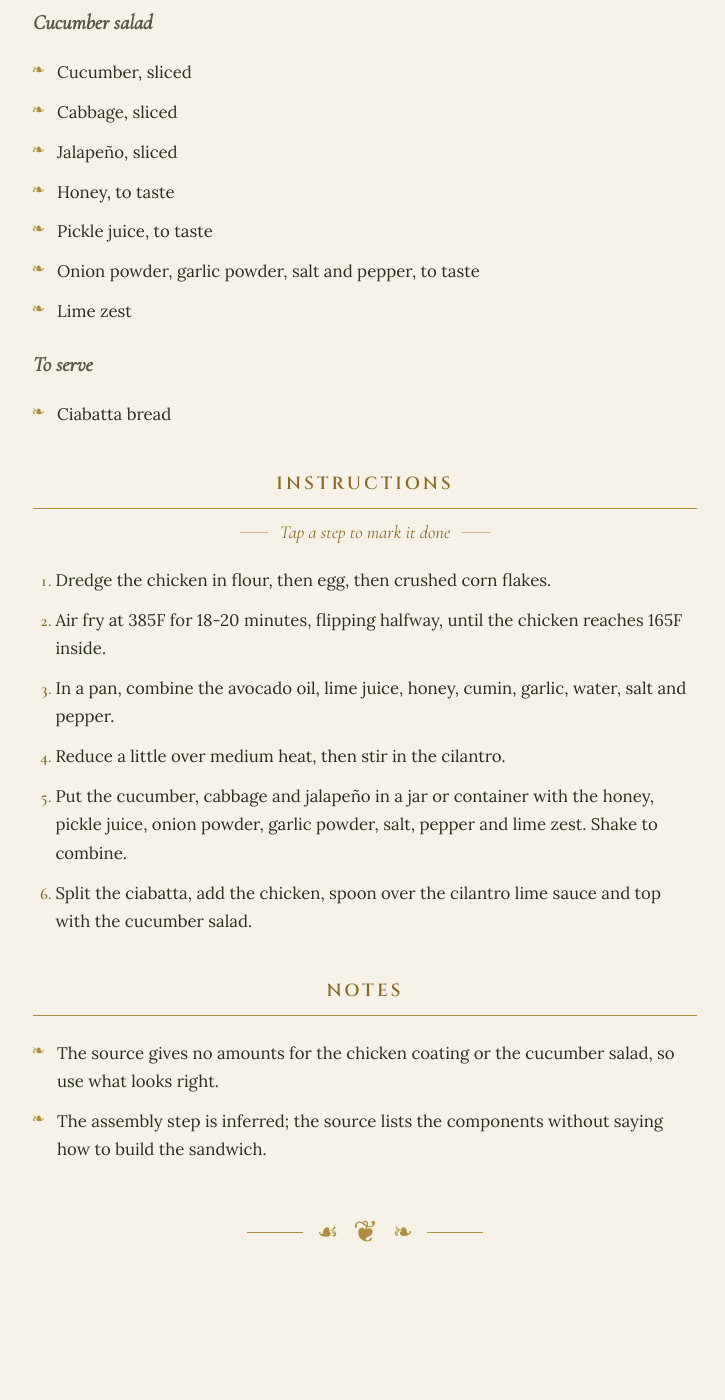
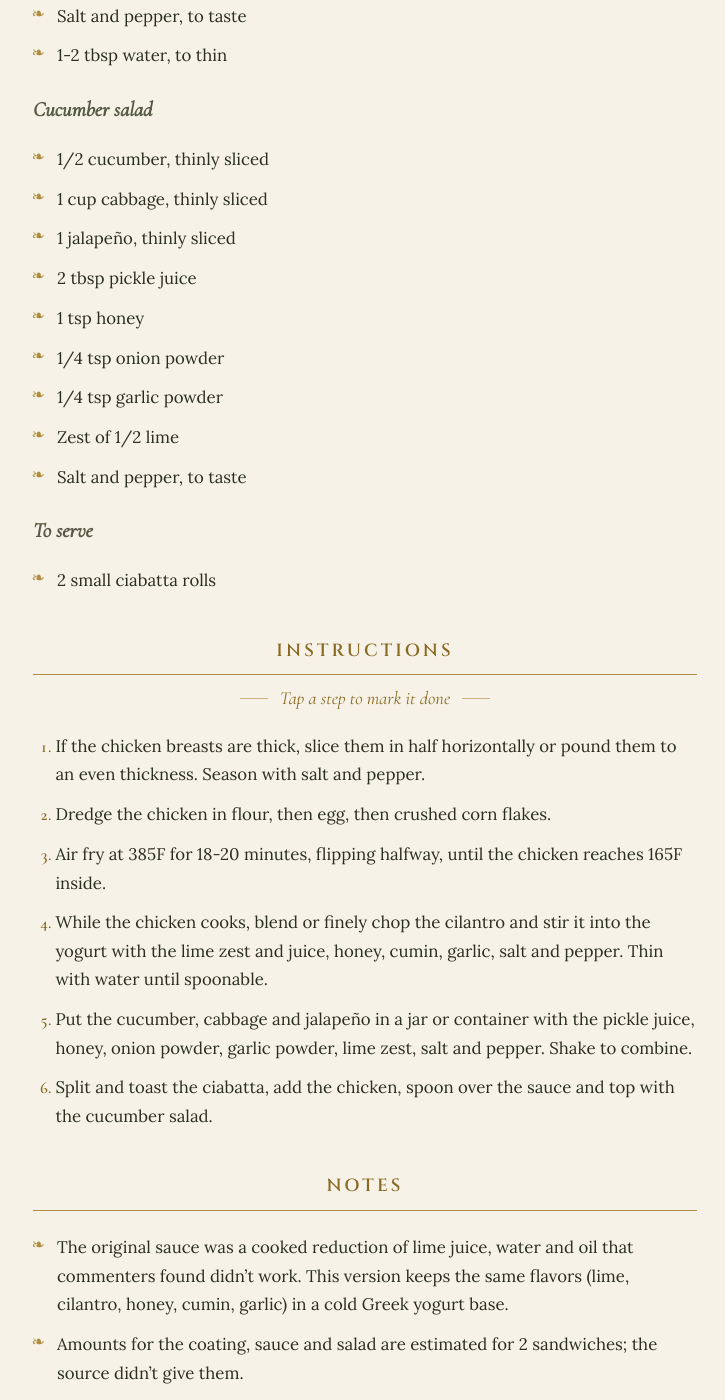
Before and after one commit to chrisbellotti/local-recipe-host, a Jekyll site: the page built from _recipes/cilantro-lime-honey-chicken-sandwich.md, in a window 1280 px wide and 1400 px high, scrolled down 1546 px. Shown: the whole window, without its empty margins (275-1000 px from the left). Built offline with Jekyll 4.4.1, drawn with Linux system fonts in a browser that asks for light colours; before the commit the page ends 2858 px from its top, so only the background shows below that; some of the changed text lies outside the part shown.

Commit message:
Update recipe: Crispy Cilantro Lime Honey Chicken Sandwich
Co-Authored-By: Claude Opus 5.5 <noreply@anthropic.com>

```diff
--- a/_recipes/cilantro-lime-honey-chicken-sandwich.md
+++ b/_recipes/cilantro-lime-honey-chicken-sandwich.md
@@ -1,61 +1,65 @@
 ---
 title: Crispy Cilantro Lime Honey Chicken Sandwich
-summary: Cornflake-crusted air-fried chicken on ciabatta with a honey cilantro lime sauce and a quick pickled cucumber salad.
+summary: Cornflake-crusted air-fried chicken on ciabatta with a creamy yogurt cilantro lime sauce and a quick pickled cucumber salad.
 source_type: other
 added: 2026-09-29
+servings: 2
 tags: [chicken, sandwich, lunch, dinner, high-protein]
 macros:
-  calories: 444
-  protein: 46
-  carbs: 42
-  fat: 8
-macros_note: Per sandwich. Calories and protein for the chicken, sauce and ciabatta are the creator's; carbs, fat and the cucumber salad are estimated.
+  calories: 507
+  protein: 54
+  carbs: 54
+  fat: 7
+macros_note: Estimated per sandwich from the amounts below, counting about two-thirds of the dredge as sticking to the chicken; ciabatta uses the creator's 115 cal roll.
 ---
 
 ## Ingredients
 
 ### Crispy chicken
 
-- Chicken breast
-- Flour
-- Egg, beaten
-- Corn flakes, crushed
+- 2 chicken breasts (about 6 oz / 170g each)
+- 1/4 cup (30g) flour
+- 1 egg, beaten
+- 1 1/2 cups (40g) corn flakes, crushed
+- Salt and pepper
 
-### Cilantro lime sauce
+### Cilantro lime yogurt sauce
 
-- 1 tbsp avocado oil
-- 1/2 cup lime juice
-- 1 tbsp honey
-- 1 tsp cumin
-- 3 garlic cloves, chopped
-- 1/2 cup water
-- 1/2 cup cilantro, chopped
+- 1/2 cup (120g) 0% Greek yogurt
+- 1/4 cup cilantro, packed
+- 1 lime, zested and juiced (about 2 tbsp juice)
+- 1 tsp honey
+- 1/2 tsp cumin
+- 1 garlic clove, grated
 - Salt and pepper, to taste
+- 1-2 tbsp water, to thin
 
 ### Cucumber salad
 
-- Cucumber, sliced
-- Cabbage, sliced
-- Jalapeño, sliced
-- Honey, to taste
-- Pickle juice, to taste
-- Onion powder, garlic powder, salt and pepper, to taste
-- Lime zest
+- 1/2 cucumber, thinly sliced
+- 1 cup cabbage, thinly sliced
+- 1 jalapeño, thinly sliced
+- 2 tbsp pickle juice
+- 1 tsp honey
+- 1/4 tsp onion powder
+- 1/4 tsp garlic powder
+- Zest of 1/2 lime
+- Salt and pepper, to taste
 
 ### To serve
 
-- Ciabatta bread
+- 2 small ciabatta rolls
 
 ## Instructions
 
-1. Dredge the chicken in flour, then egg, then crushed corn flakes.
-2. Air fry at 385F for 18-20 minutes, flipping halfway, until the chicken reaches 165F inside.
-3. In a pan, combine the avocado oil, lime juice, honey, cumin, garlic, water, salt and pepper.
-4. Reduce a little over medium heat, then stir in the cilantro.
-5. Put the cucumber, cabbage and jalapeño in a jar or container with the honey, pickle juice, onion powder, garlic powder, salt, pepper and lime zest. Shake to combine.
-6. Split the ciabatta, add the chicken, spoon over the cilantro lime sauce and top with the cucumber salad.
+1. If the chicken breasts are thick, slice them in half horizontally or pound them to an even thickness. Season with salt and pepper.
+2. Dredge the chicken in flour, then egg, then crushed corn flakes.
+3. Air fry at 385F for 18-20 minutes, flipping halfway, until the chicken reaches 165F inside.
+4. While the chicken cooks, blend or finely chop the cilantro and stir it into the yogurt with the lime zest and juice, honey, cumin, garlic, salt and pepper. Thin with water until spoonable.
+5. Put the cucumber, cabbage and jalapeño in a jar or container with the pickle juice, honey, onion powder, garlic powder, lime zest, salt and pepper. Shake to combine.
+6. Split and toast the ciabatta, add the chicken, spoon over the sauce and top with the cucumber salad.
 
 ## Notes
 
-- The source gives no amounts for the chicken coating or the cucumber salad, so use what looks right.
-- The assembly step is inferred; the source lists the components without saying how to build the sandwich.
+- The original sauce was a cooked reduction of lime juice, water and oil that commenters found didn't work. This version keeps the same flavors (lime, cilantro, honey, cumin, garlic) in a cold Greek yogurt base.
+- Amounts for the coating, sauce and salad are estimated for 2 sandwiches; the source didn't give them.
```
